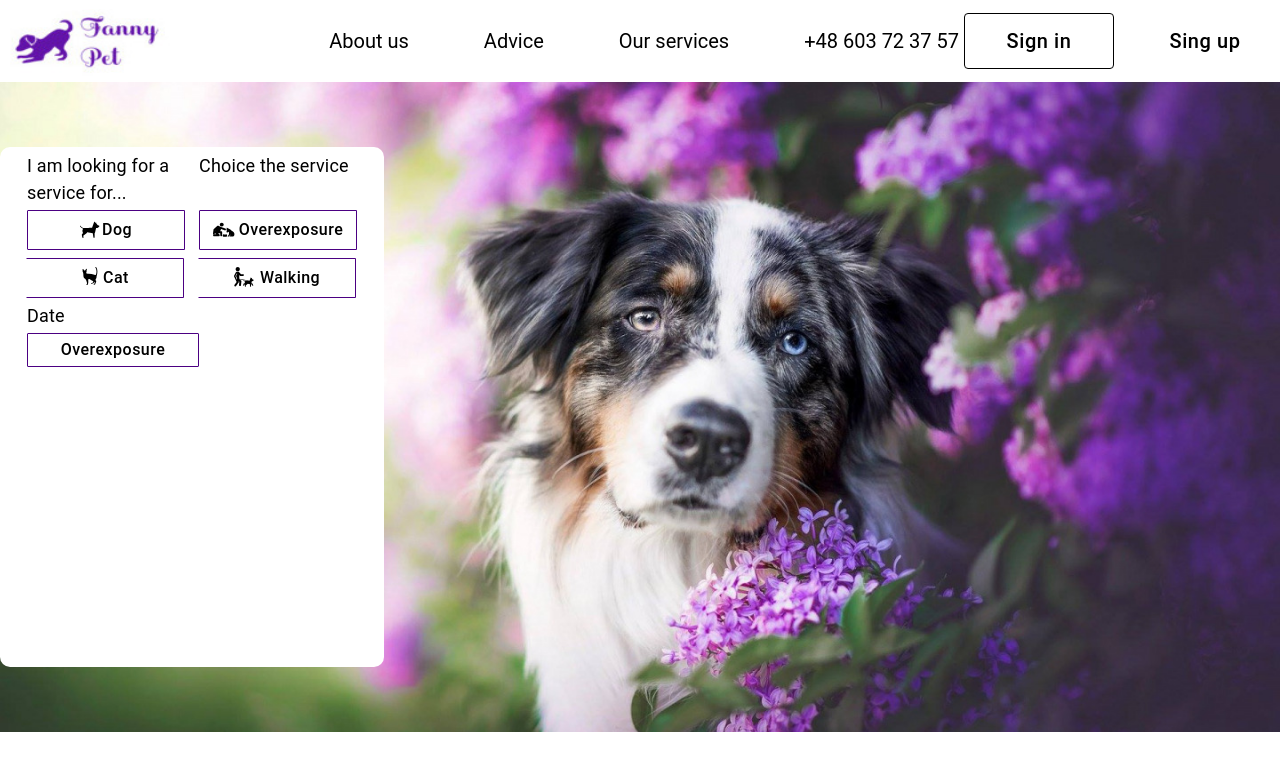
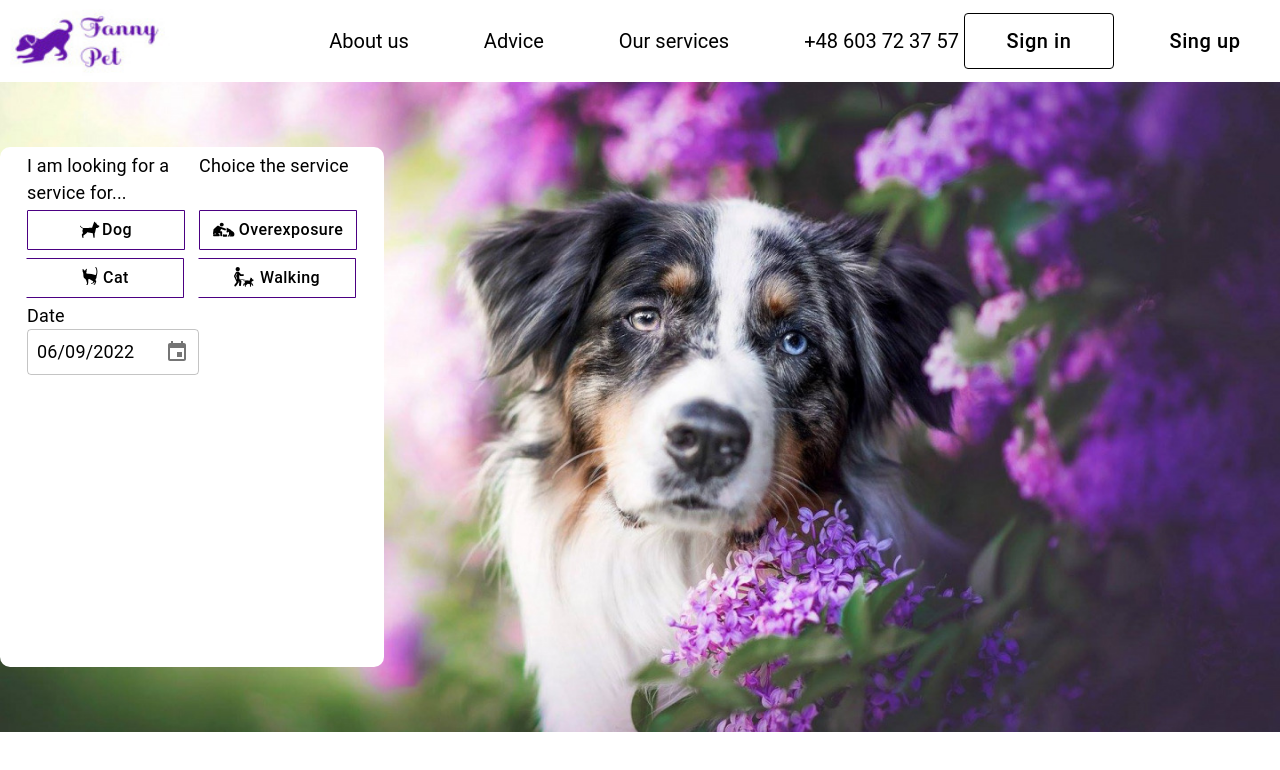
Before and after one commit to olya110698/HappyPets, a React (Create React App) app in the folder happy_pets/: page / in a window 1280 px wide. Shown: the top 770 px of the page. Built offline with nearby package versions, Linux system fonts and the light colour scheme.

Commit message:
feat: customize date component

```diff
--- a/happy_pets/package.json
+++ b/happy_pets/package.json
@@ -9,9 +9,12 @@
     "@material-ui/styles": "^4.11.5",
     "@mui/icons-material": "^5.6.2",
     "@mui/material": "^5.7.0",
+    "@mui/system": "^5.8.2",
+    "@mui/x-date-pickers": "^5.0.0-alpha.5",
     "@testing-library/jest-dom": "^5.16.4",
     "@testing-library/react": "^13.2.0",
     "@testing-library/user-event": "^13.5.0",
+    "date-fns": "^2.28.0",
     "react": "^17.0.0",
     "react-dom": "^17.0.2",
     "react-google-login": "^5.2.2",
--- a/happy_pets/src/components/BackgroundForForm/Date/Date.js
+++ b/happy_pets/src/components/BackgroundForForm/Date/Date.js
@@ -1,24 +1,12 @@
 import * as React from "react";
-import { Typography, ToggleButtonGroup, ToggleButton } from "@mui/material";
-import { withStyles } from "@material-ui/styles";
+import { Typography } from "@mui/material";
+import TextField from "@mui/material/TextField";
+import { AdapterDateFns } from "@mui/x-date-pickers/AdapterDateFns";
+import { LocalizationProvider } from "@mui/x-date-pickers/LocalizationProvider";
+import { DesktopDatePicker } from "@mui/x-date-pickers/DesktopDatePicker";
+import Stack from "@mui/material/Stack";
 
 import "../MainForm/MainForm.css";
-
-const CustomToggleButton = withStyles({
-  root: {
-    backgroundColor: "white",
-    borderColor: "#4b0082",
-    lineHeight: 1,
-    padding: 8,
-    marginBlock: 4,
-    textTransform: "capitalize",
-    borderRadius: 1,
-    borderTopLeftRadius: 1,
-    color: "black",
-    fontSize: "16px",
-  },
-  typography: { fontFamily: "Roboto" },
-})((props) => <ToggleButton {...props} />);
 
 const css = `
 .css-mgs850-MuiToggleButtonGroup-root .MuiToggleButtonGroup-grouped:not(:first-of-type) {
@@ -30,14 +18,36 @@ const css = `
   color: black;
   background-color: #f2e0ff;
 }
+.css-1d3z3hw-MuiOutlinedInput-notchedOutline {
+  top: 0px;
+  padding: 0 4px;
+  border-radius: unset;
+  border-color: #4b0082;
+}
+.css-nxo287-MuiInputBase-input-MuiOutlinedInput-input {
+  font-family: "Roboto";
+  font-size: 18px;
+  color: black;
+  padding: 10px;
+  padding-right: 1px;
+}
+.css-1yq5fb3-MuiButtonBase-root-MuiIconButton-root {
+  padding-left: 0px;
 `;
+const StyledForDesktopDatePicker = {
+  root: {
+    backgroundColor: "white",
+    borderColor: "#4b0082",
+    textTransform: "capitalize",
+    borderRadius: 1,
+    borderTopLeftRadius: 1,
+    color: "black",
+    fontSize: "16px",
+  },
+};
 
 export default function ChoiceTheServiceForm() {
-  const [choiceService, setChoiceService] = React.useState("web");
-
-  const handleChange = (event, newChoiceService) => {
-    setChoiceService(newChoiceService);
-  };
+  const [value, setValue] = React.useState(new Date());
   return (
     <div className="wrapper-input-name">
       <style type="text/css">{css}</style>
@@ -47,16 +57,19 @@ export default function ChoiceTheServiceForm() {
         </Typography>
       </div>
 
-      <ToggleButtonGroup
-        className="input-name__button-group"
-        color="primary"
-        value={choiceService}
-        exclusive
-        onChange={handleChange}
-        fullWidth="true"
-      >
-        <CustomToggleButton value="date">Overexposure</CustomToggleButton>
-      </ToggleButtonGroup>
+      <LocalizationProvider dateAdapter={AdapterDateFns}>
+        <Stack spacing={3}>
+          <DesktopDatePicker
+            sx={StyledForDesktopDatePicker}
+            value={value}
+            minDate={new Date("2021-01-01")}
+            onChange={(newValue) => {
+              setValue(newValue);
+            }}
+            renderInput={(params) => <TextField {...params} />}
+          />
+        </Stack>
+      </LocalizationProvider>
     </div>
   );
 }
--- a/happy_pets/src/components/BackgroundForForm/LookingForForm/LookingForForm.js
+++ b/happy_pets/src/components/BackgroundForForm/LookingForForm/LookingForForm.js
@@ -56,7 +56,7 @@ export default function ChoiceTheServiceForm() {
         fullWidth="true"
       >
         <CustomToggleButton value="dog">
-          <svg viewBox="0 0 500 450" width="22px" height="22px">
+          <svg color="inherit" viewBox="0 0 500 450" width="22px" height="22px">
             <path
               d="M440.651,132.739c-0.888-2.354-2.721-4.229-5.054-5.171L396.39,111.75c-2.435-12.666-12.056-22.81-24.436-26.008
 	l-2.115-24.363c-0.309-3.565-2.701-6.608-6.093-7.751c-3.391-1.142-7.137-0.167-9.541,2.484l-10.062,11.099l-6.22-21.766
```
Also changed, not shown: 1 other file (tests, documents, lock files or other folders).
